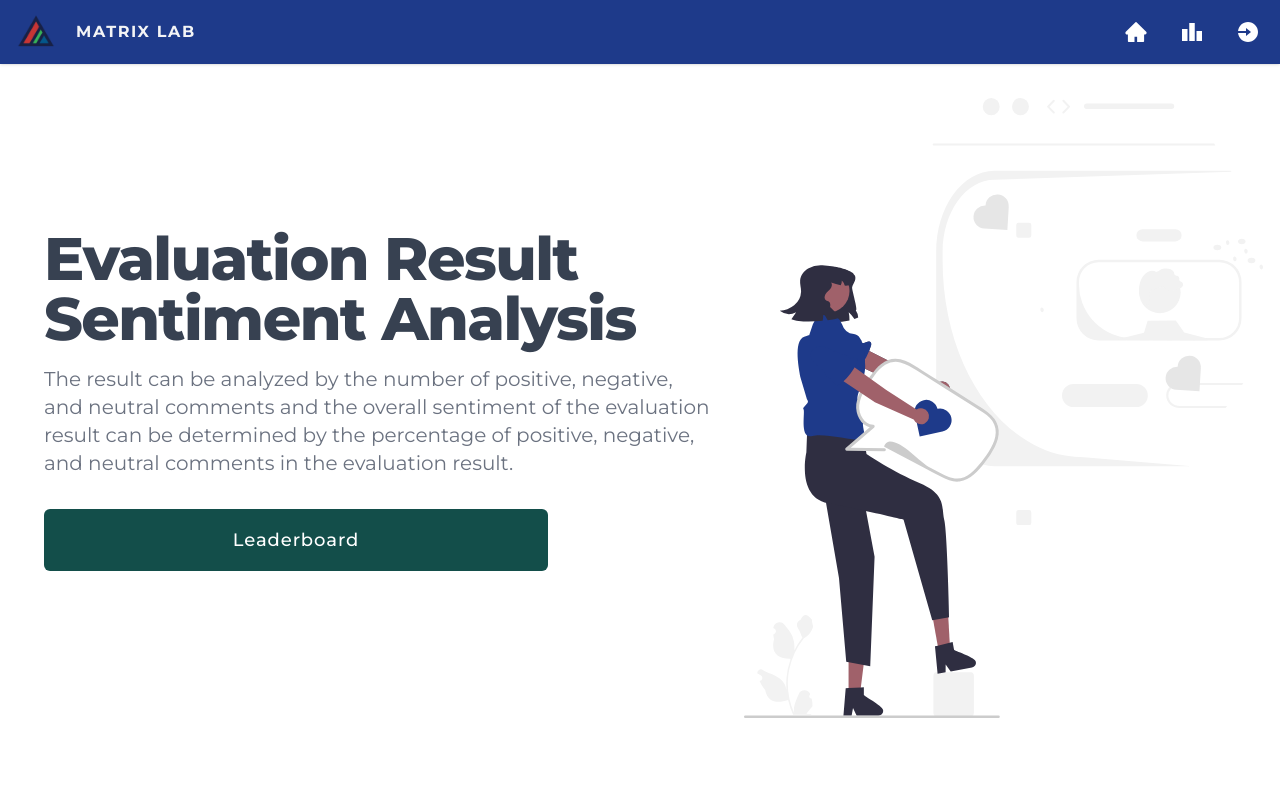
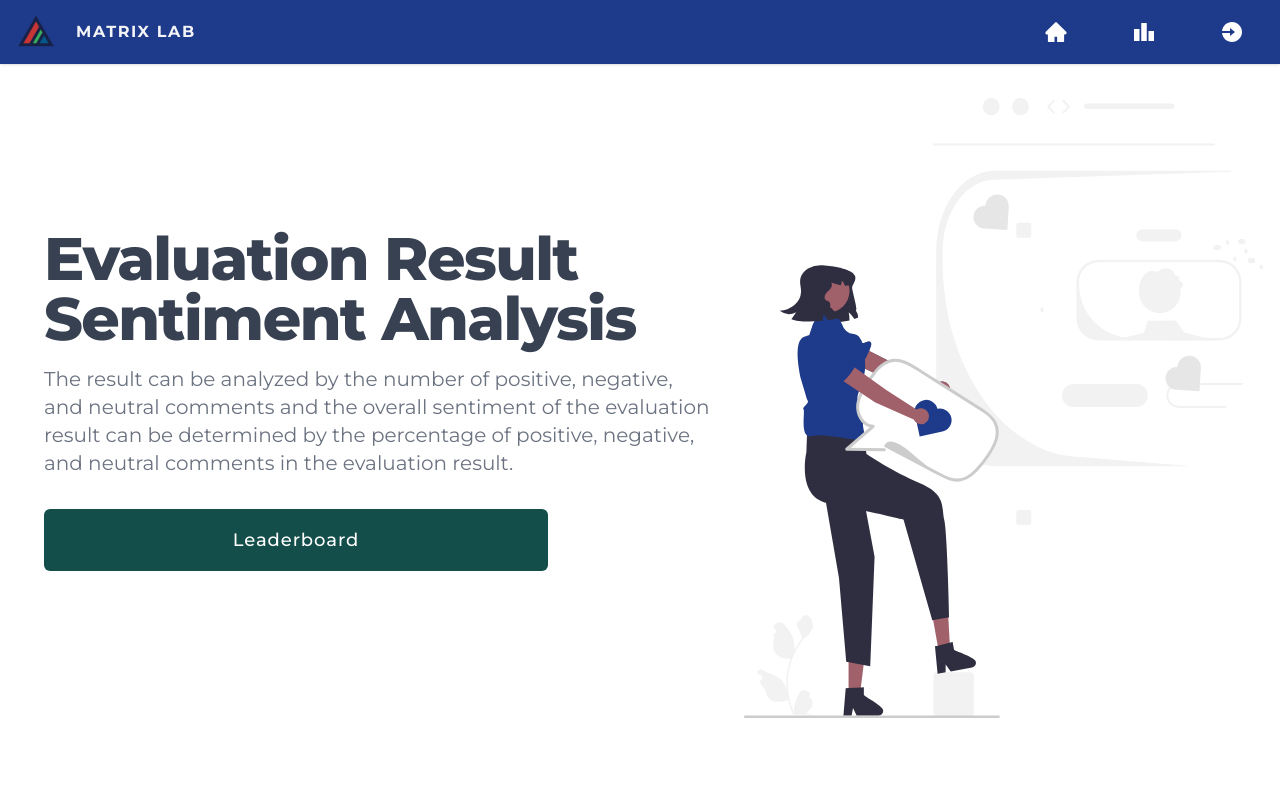
Before and after one commit to Jm-Paunlagui/Matrix-Lab-Client, a React (Create React App) app in the folder client/: page / in a window 1280 px wide. Shown: the top 800 px of the page. Built offline with nearby package versions, Linux system fonts and the light colour scheme.

Commit message:
px-8 py-4

```diff
--- a/client/src/components/navbars/navbar.js
+++ b/client/src/components/navbars/navbar.js
@@ -49,21 +49,21 @@ const Navbar = () => {
                         <ul className="flex flex-col justify-start list-none lg:flex-row lg:ml-auto">
                             <NavLink to ="/"
                                     className="text-white">
-                                <li className="flex items-center p-4 hover:backdrop-blur-md hover:bg-white/10 hover:rounded-md">
+                                <li className="flex items-center px-8 py-4 hover:backdrop-blur-md hover:bg-white/10 hover:rounded-md">
                                     <AiFillHome size={24} title="Home"/>
                                     <h1 className="block px-8 text-sm font-medium tracking-wider text-gray-100 blockml-3 lg:hidden">Home</h1>
                                 </li>
                             </NavLink>
                             <NavLink to ="leaderboard"
                                     className="text-white">
-                                <li className="flex items-center p-4 hover:backdrop-blur-md hover:bg-white/10 hover:rounded-md">
+                                <li className="flex items-center px-8 py-4 hover:backdrop-blur-md hover:bg-white/10 hover:rounded-md">
                                     <MdLeaderboard size={24} title="Leaderboard"/>
                                     <div className="block px-8 text-sm font-medium tracking-wider text-gray-100 blockml-3 lg:hidden">Leaderboard</div>
                                 </li>
                             </NavLink>
                             <NavLink to ={link}
                                     className="text-white">
-                                <li className="flex items-center p-4 hover:backdrop-blur-md hover:bg-white/10 hover:rounded-md">
+                                <li className="flex items-center px-8 py-4 hover:backdrop-blur-md hover:bg-white/10 hover:rounded-md">
                                     {navIcon}
 
                                     <div className="block px-8 text-sm font-medium tracking-wider text-gray-100 blockml-3 lg:hidden">{tokenAuth ? "Dashboard" : "Sign-in"}</div>
```
